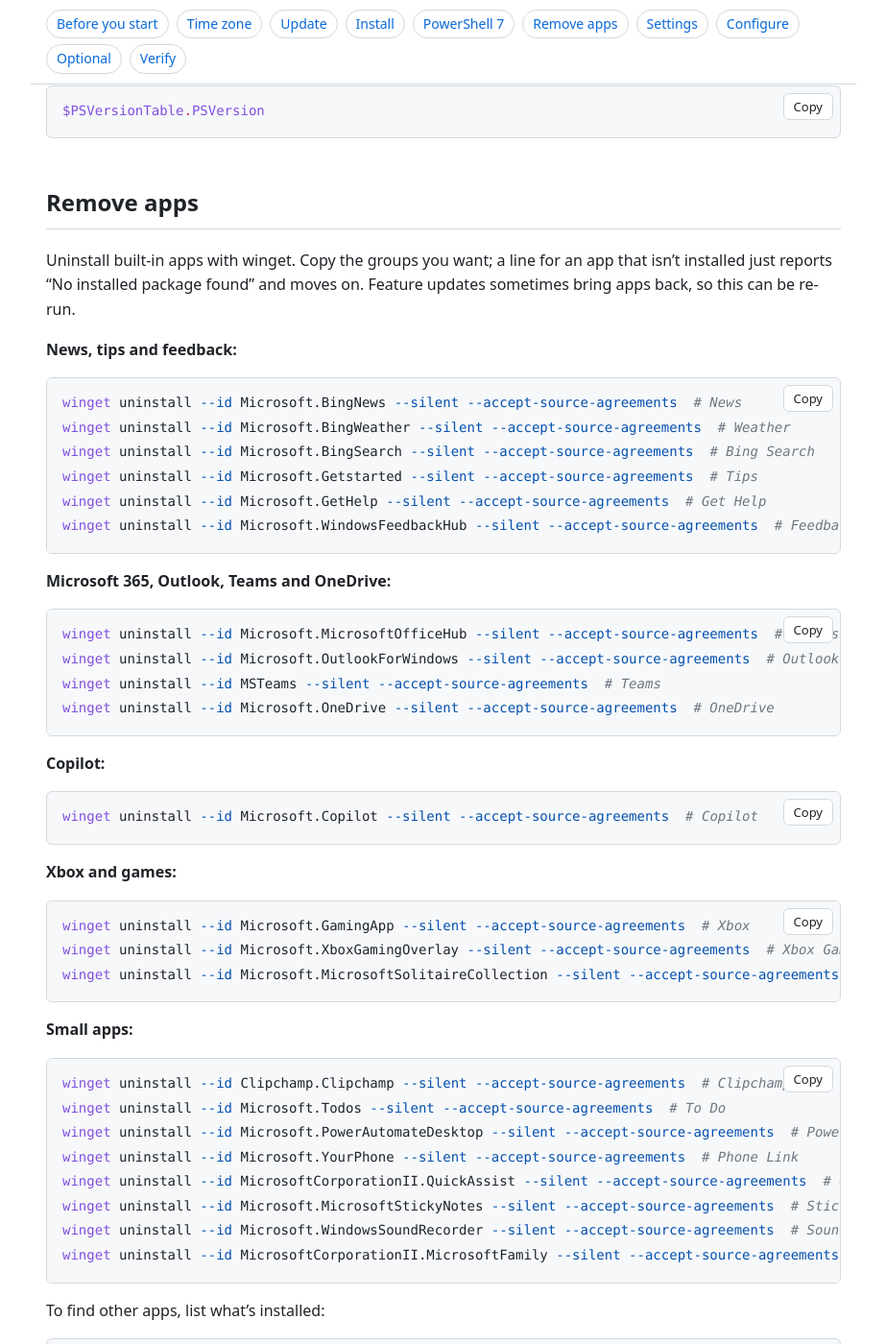
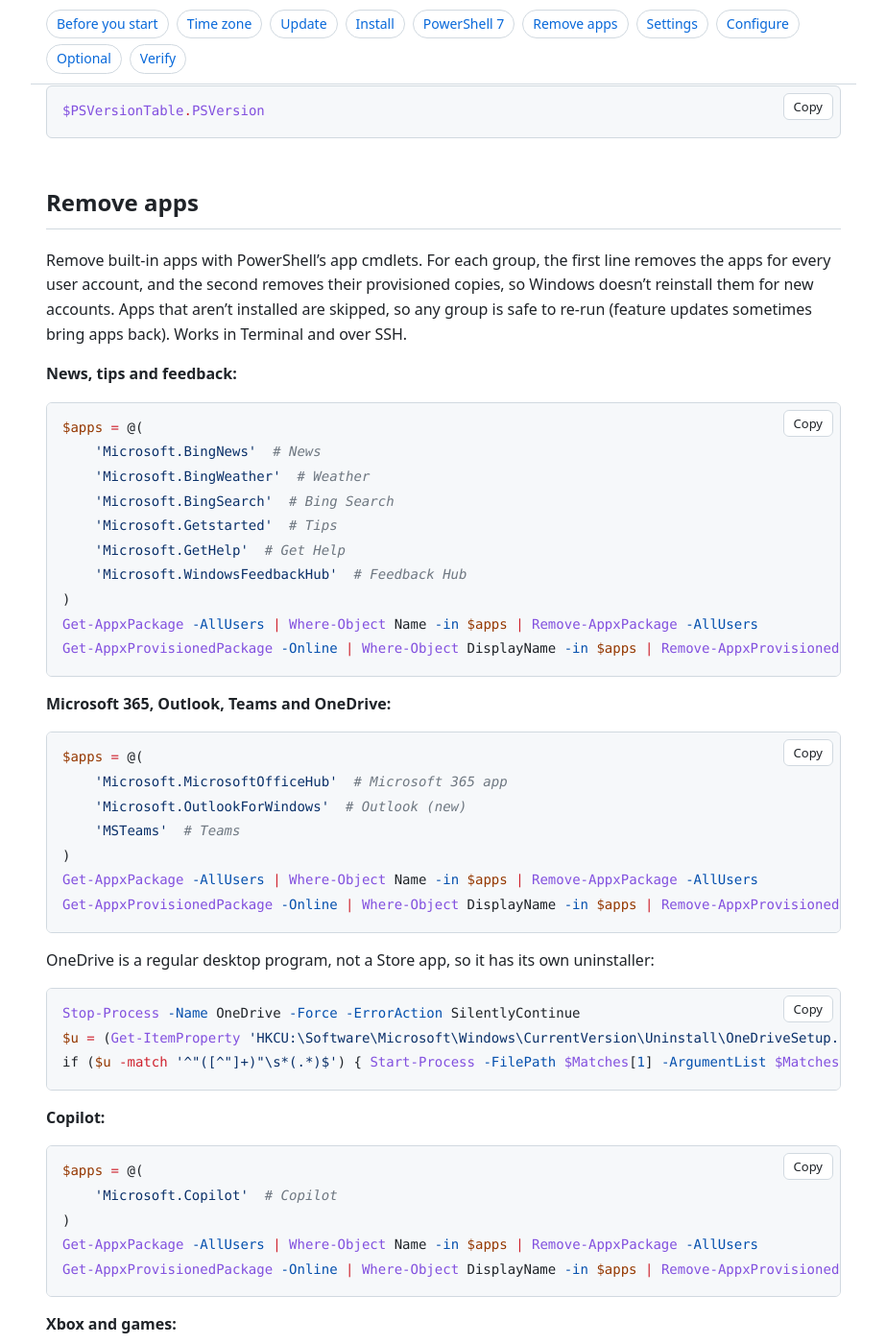
Before and after one commit to leewiscovitch/wiscovitch-install, a Jekyll site: the page built from windows.md, in a window 1280 px wide and 1400 px high, scrolled down 3392 px. Shown: the whole window at 96% size, without its empty margins (178-1101 px from the left). Built offline with Jekyll 4.4.1, drawn with Linux system fonts in a browser that asks for light colours; some of the changed text lies outside the part shown.

Commit message:
Windows: remove built-in apps with the Appx cmdlets, not winget
`winget uninstall --id ...` left every listed app installed on a real
Windows 11 laptop, even when pasted into Terminal. CI didn't notice:
on Windows Server the apps don't exist, and "no installed package
found" was counted as a pass, which looks the same as a failed match.

Each group now lists the app names and runs Get-AppxPackage -AllUsers
| Remove-AppxPackage -AllUsers plus Remove-AppxProvisionedPackage, so
apps are removed for every account and not reinstalled for new ones.
This also works over SSH. OneDrive (a desktop program) is removed
with its own uninstaller from the registry.

check_windows.ps1 now reads the list from the page's blocks and fails
if any app is still installed or provisioned, or OneDrive remains.

Co-Authored-By: Claude Opus 5.5 <noreply@anthropic.com>

````diff
--- a/_includes/remove.md
+++ b/_includes/remove.md
@@ -1,17 +1,30 @@
-Uninstall built-in apps with winget. Copy the groups you want; a line for an app that isn't installed just reports "No installed package found" and moves on. Feature updates sometimes bring apps back, so this can be re-run.
+Remove built-in apps with PowerShell's app cmdlets. For each group, the first line removes the apps for every user account, and the second removes their provisioned copies, so Windows doesn't reinstall them for new accounts. Apps that aren't installed are skipped, so any group is safe to re-run (feature updates sometimes bring apps back). Works in Terminal and over SSH.
 
 {% for g in page.remove -%}
+{%- assign appx = g.apps | where_exp: "a", "a.id != 'Microsoft.OneDrive'" -%}
 **{{ g.group }}:**
 
 ```powershell
-{% for a in g.apps %}winget uninstall --id {{ a.id }} --silent --accept-source-agreements  # {{ a.name }}
-{% endfor %}```
-
-{% endfor -%}
-To find other apps, list what's installed:
+$apps = @(
+{% for a in appx %}    '{{ a.id }}'  # {{ a.name }}
+{% endfor %})
+Get-AppxPackage -AllUsers | Where-Object Name -in $apps | Remove-AppxPackage -AllUsers
+Get-AppxProvisionedPackage -Online | Where-Object DisplayName -in $apps | Remove-AppxProvisionedPackage -Online | Out-Null
+```
+{% for a in g.apps %}{% if a.id == 'Microsoft.OneDrive' %}
+OneDrive is a regular desktop program, not a Store app, so it has its own uninstaller:
 
 ```powershell
-winget list
+Stop-Process -Name OneDrive -Force -ErrorAction SilentlyContinue
+$u = (Get-ItemProperty 'HKCU:\Software\Microsoft\Windows\CurrentVersion\Uninstall\OneDriveSetup.exe' -ErrorAction SilentlyContinue).UninstallString
+if ($u -match '^"([^"]+)"\s*(.*)$') { Start-Process -FilePath $Matches[1] -ArgumentList $Matches[2] -Wait }
+```
+{% endif %}{% endfor %}
+{% endfor -%}
+To find other apps, list the ones installed for you:
+
+```powershell
+Get-AppxPackage | Where-Object { -not $_.IsFramework -and $_.SignatureKind -eq 'Store' } | Sort-Object Name | Format-Table Name, Version
 ```
 
-Then uninstall one with `winget uninstall --id NAME --silent --accept-source-agreements`, where `NAME` is the part of the ID column before the version number (e.g. `Microsoft.Paint` from `MSIX\Microsoft.Paint_11.2605.81.0_x64__8wekyb3d8bbwe`).
+Then remove one by putting its name in the `$apps` list of a block above, e.g. `'Microsoft.Paint'`.
````
Also changed, not shown: 1 other file.
